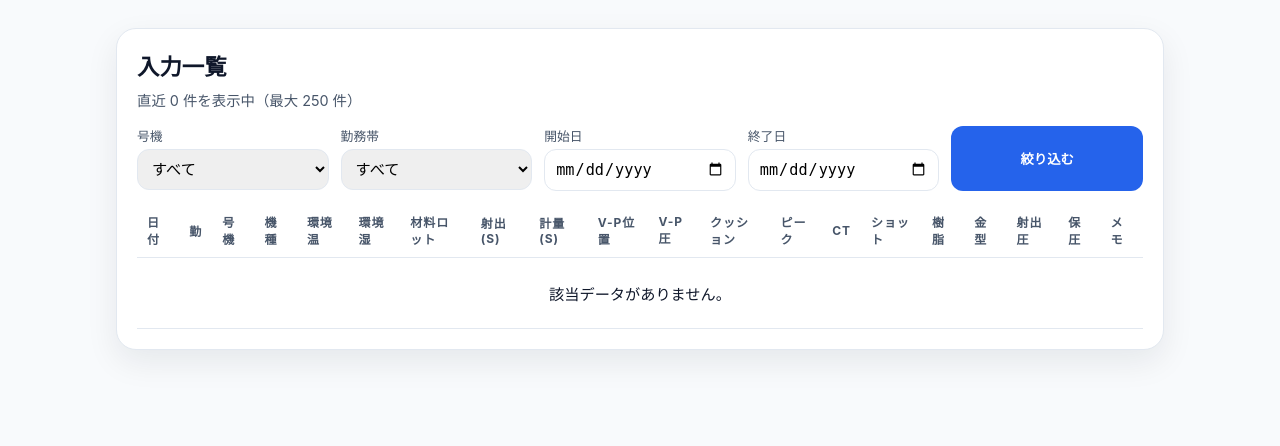
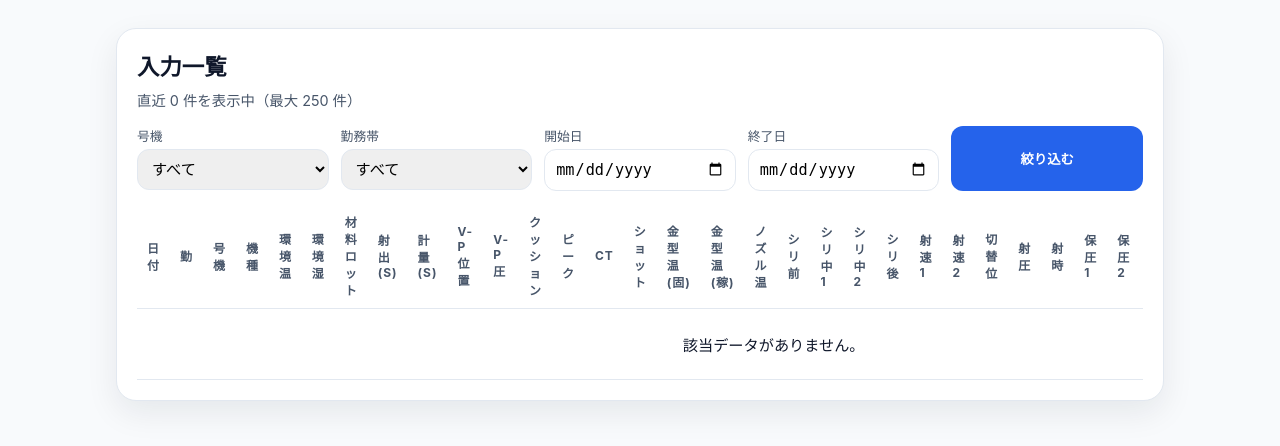
Before and after one commit to mokamoca/data-entry-app, a Flask app: page /records in a window 1280 px wide. Shown: the part 59-505 px from the top of the page. Run offline with Flask 3, Linux system fonts and the light colour scheme; some libraries are stand-ins or nearby versions.

Commit message:
feat: 成形条件セクションを拡張

```diff
--- a/app/forms.py
+++ b/app/forms.py
@@ -138,38 +138,159 @@ class EntryForm(FlaskForm):
         ],
         render_kw={"step": "1", "placeholder": "50", "inputmode": "numeric"},
     )
-    melt_temp = DecimalField(
-        "樹脂温度 (℃)",
+    mold_temp_fixed = DecimalField(
+        "金型温度（固定側）(℃)",
         places=1,
         rounding=None,
         validators=[validators.Optional(), validators.NumberRange(min=0)],
         render_kw={"step": "0.1", "inputmode": "decimal"},
     )
-    mold_temp = DecimalField(
-        "金型温度 (℃)",
+    mold_temp_moving = DecimalField(
+        "金型温度（稼働側）(℃)",
         places=1,
         rounding=None,
         validators=[validators.Optional(), validators.NumberRange(min=0)],
         render_kw={"step": "0.1", "inputmode": "decimal"},
     )
-    inj_pressure = DecimalField(
-        "射出圧 (MPa)",
+    nozzle_temp = DecimalField(
+        "ノズル設定温度 (℃)",
         places=1,
         rounding=None,
         validators=[validators.Optional(), validators.NumberRange(min=0)],
         render_kw={"step": "0.1", "inputmode": "decimal"},
     )
-    hold_pressure = DecimalField(
-        "保圧 (MPa)",
+    cylinder_front_temp = DecimalField(
+        "シリンダ前部温度 (℃)",
         places=1,
         rounding=None,
         validators=[validators.Optional(), validators.NumberRange(min=0)],
         render_kw={"step": "0.1", "inputmode": "decimal"},
     )
-    note = TextAreaField(
-        "メモ",
-        validators=[validators.Optional(), validators.Length(max=500)],
-        render_kw={"placeholder": "特記事項や異常内容を記載"},
+    cylinder_mid1_temp = DecimalField(
+        "シリンダ中部１温度 (℃)",
+        places=1,
+        rounding=None,
+        validators=[validators.Optional(), validators.NumberRange(min=0)],
+        render_kw={"step": "0.1", "inputmode": "decimal"},
+    )
+    cylinder_mid2_temp = DecimalField(
+        "シリンダ中部２温度 (℃)",
+        places=1,
+        rounding=None,
+        validators=[validators.Optional(), validators.NumberRange(min=0)],
+        render_kw={"step": "0.1", "inputmode": "decimal"},
+    )
+    cylinder_rear_temp = DecimalField(
+        "シリンダ後部温度 (℃)",
+        places=1,
+        rounding=None,
+        validators=[validators.Optional(), validators.NumberRange(min=0)],
+        render_kw={"step": "0.1", "inputmode": "decimal"},
+    )
+
+    injection_speed_1 = DecimalField(
+        "射出速度１ (mm/s)",
+        places=1,
+        rounding=None,
+        validators=[validators.Optional(), validators.NumberRange(min=0)],
+        render_kw={"step": "0.1", "inputmode": "decimal"},
+    )
+    injection_speed_2 = DecimalField(
+        "射出速度２ (mm/s)",
+        places=1,
+        rounding=None,
+        validators=[validators.Optional(), validators.NumberRange(min=0)],
+        render_kw={"step": "0.1", "inputmode": "decimal"},
+    )
+    injection_switch_position = DecimalField(
+        "射出切替位置 (mm)",
+        places=2,
+        rounding=None,
+        validators=[validators.Optional(), validators.NumberRange(min=0)],
+        render_kw={"step": "0.01", "inputmode": "decimal"},
+    )
+    injection_pressure_setting = DecimalField(
+        "射出圧力 (MPa)",
+        places=1,
+        rounding=None,
+        validators=[validators.Optional(), validators.NumberRange(min=0)],
+        render_kw={"step": "0.1", "inputmode": "decimal"},
+    )
+    injection_time_setting = DecimalField(
+        "射出時間 (s)",
+        places=2,
+        rounding=None,
+        validators=[validators.Optional(), validators.NumberRange(min=0)],
+        render_kw={"step": "0.01", "inputmode": "decimal"},
+    )
+
+    hold_pressure_1 = DecimalField(
+        "保圧１ (MPa)",
+        places=1,
+        rounding=None,
+        validators=[validators.Optional(), validators.NumberRange(min=0)],
+        render_kw={"step": "0.1", "inputmode": "decimal"},
+    )
+    hold_pressure_2 = DecimalField(
+        "保圧２ (MPa)",
+        places=1,
+        rounding=None,
+        validators=[validators.Optional(), validators.NumberRange(min=0)],
+        render_kw={"step": "0.1", "inputmode": "decimal"},
+    )
+    hold_time_1 = DecimalField(
+        "保圧１時間 (s)",
+        places=1,
+        rounding=None,
+        validators=[validators.Optional(), validators.NumberRange(min=0)],
+        render_kw={"step": "0.1", "inputmode": "decimal"},
+    )
+    hold_time_2 = DecimalField(
+        "保圧２時間 (s)",
+        places=1,
+        rounding=None,
+        validators=[validators.Optional(), validators.NumberRange(min=0)],
+        render_kw={"step": "0.1", "inputmode": "decimal"},
+    )
+    hold_pressure_total = DecimalField(
+        "保圧圧力 (MPa)",
+        places=1,
+        rounding=None,
+        validators=[validators.Optional(), validators.NumberRange(min=0)],
+        render_kw={"step": "0.1", "inputmode": "decimal"},
+    )
+
+    metering_position = DecimalField(
+        "計量位置 (mm)",
+        places=2,
+        rounding=None,
+        validators=[validators.Optional(), validators.NumberRange(min=0)],
+        render_kw={"step": "0.01", "inputmode": "decimal"},
+    )
+    back_pressure = DecimalField(
+        "背圧 (MPa)",
+        places=1,
+        rounding=None,
+        validators=[validators.Optional(), validators.NumberRange(min=0)],
+        render_kw={"step": "0.1", "inputmode": "decimal"},
+    )
+    screw_rotation_speed = IntegerField(
+        "回転速度 (rpm)",
+        validators=[validators.Optional(), validators.NumberRange(min=0)],
+        render_kw={"step": "1", "inputmode": "numeric"},
+    )
+    cooling_time = DecimalField(
+        "冷却時間 (s)",
+        places=1,
+        rounding=None,
+        validators=[validators.Optional(), validators.NumberRange(min=0)],
+        render_kw={"step": "0.1", "inputmode": "decimal"},
+    )
+
+    change_note = TextAreaField(
+        "変化点メモ",
+        validators=[validators.Optional(), validators.Length(max=1000)],
+        render_kw={"placeholder": "材料ロット変更や品質変化など、気になったことを記載"},
     )
 
     submit = SubmitField("保存")
--- a/app/routes/main.py
+++ b/app/routes/main.py
@@ -75,17 +75,37 @@ def _prefill_conditions(form: EntryForm, machine_no: int, model_name: str):
         )
     if not latest:
         return
-    mappings = {
-        "melt_temp": latest.melt_temp,
-        "mold_temp": latest.mold_temp,
-        "inj_pressure": latest.inj_pressure,
-        "hold_pressure": latest.hold_pressure,
-        "note": latest.note,
-    }
-    for field_name, value in mappings.items():
+    field_names = [
+        "mold_temp_fixed",
+        "mold_temp_moving",
+        "nozzle_temp",
+        "cylinder_front_temp",
+        "cylinder_mid1_temp",
+        "cylinder_mid2_temp",
+        "cylinder_rear_temp",
+        "injection_speed_1",
+        "injection_speed_2",
+        "injection_switch_position",
+        "injection_pressure_setting",
+        "injection_time_setting",
+        "hold_pressure_1",
+        "hold_pressure_2",
+        "hold_time_1",
+        "hold_time_2",
+        "hold_pressure_total",
+        "metering_position",
+        "back_pressure",
+        "screw_rotation_speed",
+        "cooling_time",
+        "change_note",
+    ]
+    for field_name in field_names:
+        value = getattr(latest, field_name, None)
         field = getattr(form, field_name, None)
         if field is None or value is None:
             continue
+        if field_name == "screw_rotation_speed" and value is not None:
+            value = int(value)
         if field.data in (None, ""):
             field.data = value
 
@@ -153,11 +173,60 @@ def index():
                 peak_pressure=float(form.peak_pressure.data),
                 cycle_time=float(form.cycle_time.data),
                 shot_count=form.shot_count.data,
-                melt_temp=float(form.melt_temp.data) if form.melt_temp.data is not None else None,
-                mold_temp=float(form.mold_temp.data) if form.mold_temp.data is not None else None,
-                inj_pressure=float(form.inj_pressure.data) if form.inj_pressure.data is not None else None,
-                hold_pressure=float(form.hold_pressure.data) if form.hold_pressure.data is not None else None,
-                note=form.note.data or None,
+                mold_temp_fixed=float(form.mold_temp_fixed.data)
+                if form.mold_temp_fixed.data is not None
+                else None,
+                mold_temp_moving=float(form.mold_temp_moving.data)
+                if form.mold_temp_moving.data is not None
+                else None,
+                nozzle_temp=float(form.nozzle_temp.data) if form.nozzle_temp.data is not None else None,
+                cylinder_front_temp=float(form.cylinder_front_temp.data)
+                if form.cylinder_front_temp.data is not None
+                else None,
+                cylinder_mid1_temp=float(form.cylinder_mid1_temp.data)
+                if form.cylinder_mid1_temp.data is not None
+                else None,
+                cylinder_mid2_temp=float(form.cylinder_mid2_temp.data)
+                if form.cylinder_mid2_temp.data is not None
+                else None,
+                cylinder_rear_temp=float(form.cylinder_rear_temp.data)
+                if form.cylinder_rear_temp.data is not None
+                else None,
+                injection_speed_1=float(form.injection_speed_1.data)
+                if form.injection_speed_1.data is not None
+                else None,
+                injection_speed_2=float(form.injection_speed_2.data)
+                if form.injection_speed_2.data is not None
+                else None,
+                injection_switch_position=float(form.injection_switch_position.data)
+                if form.injection_switch_position.data is not None
+                else None,
+                injection_pressure_setting=float(form.injection_pressure_setting.data)
+                if form.injection_pressure_setting.data is not None
+                else None,
+                injection_time_setting=float(form.injection_time_setting.data)
+                if form.injection_time_setting.data is not None
+                else None,
+                hold_pressure_1=float(form.hold_pressure_1.data)
+                if form.hold_pressure_1.data is not None
+                else None,
+                hold_pressure_2=float(form.hold_pressure_2.data)
+                if form.hold_pressure_2.data is not None
+                else None,
+                hold_time_1=float(form.hold_time_1.data) if form.hold_time_1.data is not None else None,
+                hold_time_2=float(form.hold_time_2.data) if form.hold_time_2.data is not None else None,
+                hold_pressure_total=float(form.hold_pressure_total.data)
+                if form.hold_pressure_total.data is not None
+                else None,
+                metering_position=float(form.metering_position.data)
+                if form.metering_position.data is not None
+                else None,
+                back_pressure=float(form.back_pressure.data) if form.back_pressure.data is not None else None,
+                screw_rotation_speed=int(form.screw_rotation_speed.data)
+                if form.screw_rotation_speed.data is not None
+                else None,
+                cooling_time=float(form.cooling_time.data) if form.cooling_time.data is not None else None,
+                change_note=form.change_note.data or None,
             )
             db_session.add(entry)
         flash("保存しました。", "success")
@@ -228,11 +297,28 @@ def _stream_csv(rows, filename):
         "peak_pressure",
         "cycle_time",
         "shot_count",
-        "melt_temp",
-        "mold_temp",
-        "inj_pressure",
-        "hold_pressure",
-        "note",
+        "mold_temp_fixed",
+        "mold_temp_moving",
+        "nozzle_temp",
+        "cylinder_front_temp",
+        "cylinder_mid1_temp",
+        "cylinder_mid2_temp",
+        "cylinder_rear_temp",
+        "injection_speed_1",
+        "injection_speed_2",
+        "injection_switch_position",
+        "injection_pressure_setting",
+        "injection_time_setting",
+        "hold_pressure_1",
+        "hold_pressure_2",
+        "hold_time_1",
+        "hold_time_2",
+        "hold_pressure_total",
+        "metering_position",
+            "back_pressure",
+        "screw_rotation_speed",
+        "cooling_time",
+        "change_note",
         "created_at",
         "updated_at",
     ]
--- a/templates/records.html
+++ b/templates/records.html
@@ -88,11 +88,28 @@
           <th>ピーク</th>
           <th>CT</th>
           <th>ショット</th>
-          <th>樹脂</th>
-          <th>金型</th>
-          <th>射出圧</th>
-          <th>保圧</th>
-          <th>メモ</th>
+          <th>金型温(固)</th>
+          <th>金型温(稼)</th>
+          <th>ノズル温</th>
+          <th>シリ前</th>
+          <th>シリ中1</th>
+          <th>シリ中2</th>
+          <th>シリ後</th>
+          <th>射速1</th>
+          <th>射速2</th>
+          <th>切替位</th>
+          <th>射圧</th>
+          <th>射時</th>
+          <th>保圧1</th>
+          <th>保圧2</th>
+          <th>保圧1s</th>
+          <th>保圧2s</th>
+          <th>保圧圧</th>
+          <th>計量位</th>
+          <th>背圧</th>
+          <th>回転</th>
+          <th>冷却</th>
+          <th>変化点メモ</th>
         </tr>
       </thead>
       <tbody>
@@ -113,15 +130,32 @@
             <td>{{ "%.1f"|format(r.peak_pressure) if r.peak_pressure is not none else "-" }}</td>
             <td>{{ "%.2f"|format(r.cycle_time) if r.cycle_time is not none else "-" }}</td>
             <td>{{ r.shot_count if r.shot_count is not none else "-" }}</td>
-            <td>{{ r.melt_temp or "" }}</td>
-            <td>{{ r.mold_temp or "" }}</td>
-            <td>{{ r.inj_pressure or "" }}</td>
-            <td>{{ r.hold_pressure or "" }}</td>
-            <td>{{ r.note or "" }}</td>
+            <td>{{ r.mold_temp_fixed or "" }}</td>
+            <td>{{ r.mold_temp_moving or "" }}</td>
+            <td>{{ r.nozzle_temp or "" }}</td>
+            <td>{{ r.cylinder_front_temp or "" }}</td>
+            <td>{{ r.cylinder_mid1_temp or "" }}</td>
+            <td>{{ r.cylinder_mid2_temp or "" }}</td>
+            <td>{{ r.cylinder_rear_temp or "" }}</td>
+            <td>{{ r.injection_speed_1 or "" }}</td>
+            <td>{{ r.injection_speed_2 or "" }}</td>
+            <td>{{ r.injection_switch_position or "" }}</td>
+            <td>{{ r.injection_pressure_setting or "" }}</td>
+            <td>{{ r.injection_time_setting or "" }}</td>
+            <td>{{ r.hold_pressure_1 or "" }}</td>
+            <td>{{ r.hold_pressure_2 or "" }}</td>
+            <td>{{ r.hold_time_1 or "" }}</td>
+            <td>{{ r.hold_time_2 or "" }}</td>
+            <td>{{ r.hold_pressure_total or "" }}</td>
+            <td>{{ r.metering_position or "" }}</td>
+            <td>{{ r.back_pressure or "" }}</td>
+            <td>{{ r.screw_rotation_speed or "" }}</td>
+            <td>{{ r.cooling_time or "" }}</td>
+            <td>{{ r.change_note or "" }}</td>
           </tr>
         {% else %}
           <tr>
-            <td colspan="20" style="text-align:center; padding:24px;">該当データがありません。</td>
+            <td colspan="37" style="text-align:center; padding:24px;">該当データがありません。</td>
           </tr>
         {% endfor %}
       </tbody>
```
Also changed, not shown: app/models.py (+48 -10 lines), templates/index.html (+87 -15 lines).
